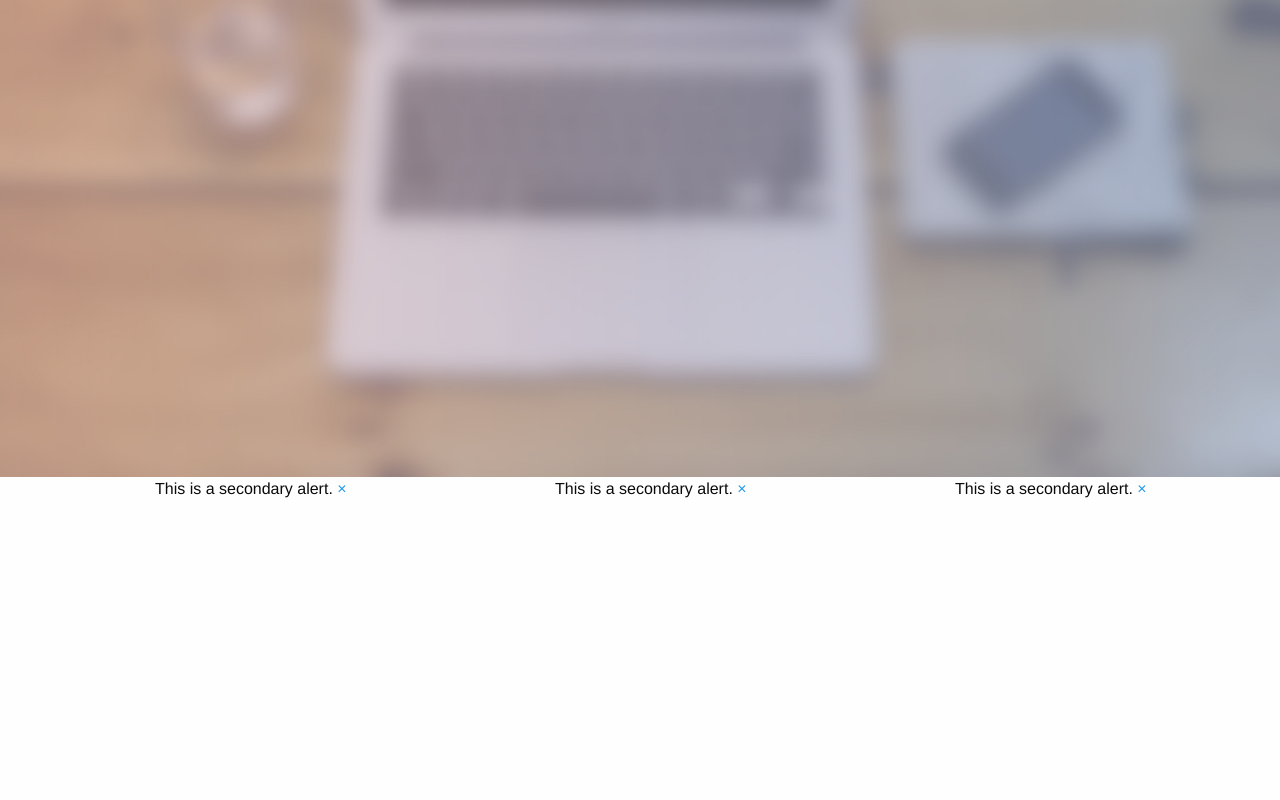
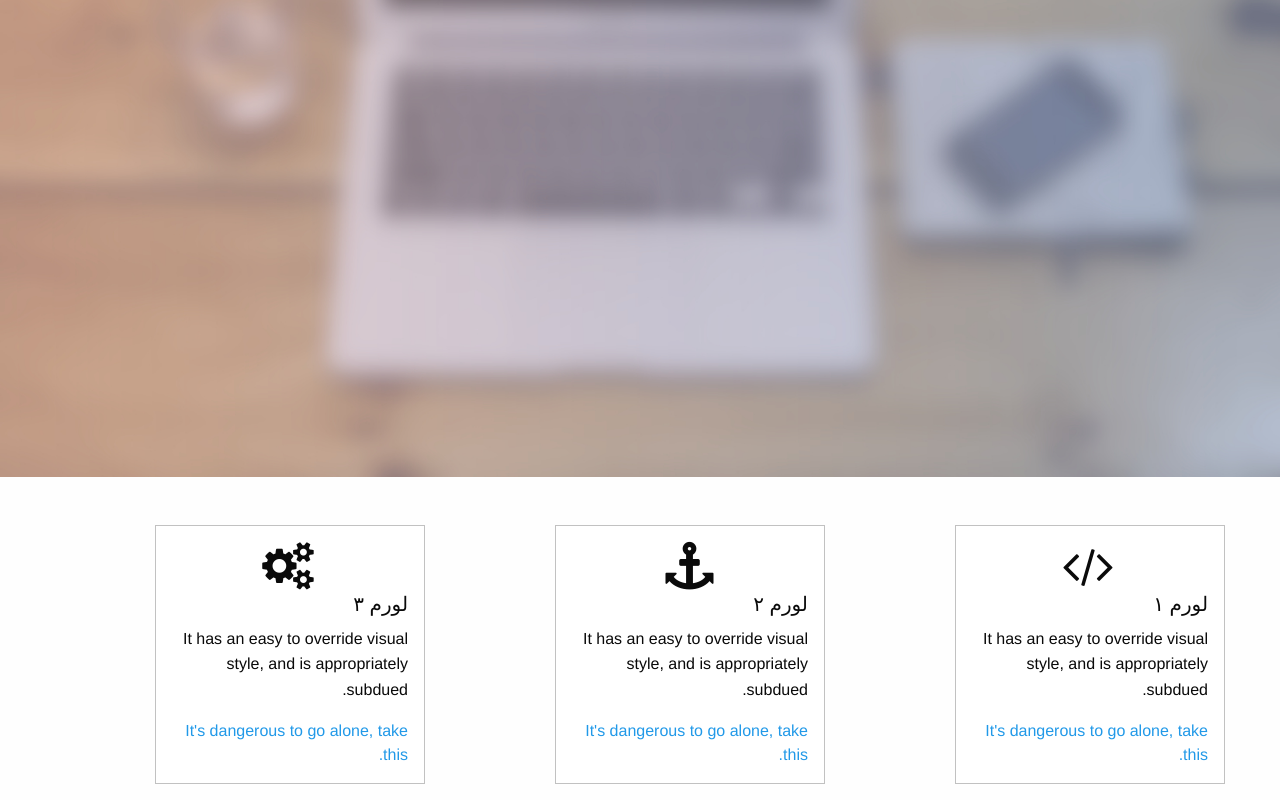
Before and after one commit to numb95/sibilu-website, a plain HTML site: page index.html in a window 1280 px wide. Shown: the part 361-1161 px from the top of the page. Before the commit the page ends 862 px from the top, so only its background shows below. Drawn offline with Linux system fonts and the light colour scheme.

Commit message:
add 3 tiles under header image

```diff
--- a/index.html
+++ b/index.html
@@ -1,6 +1,5 @@
 <!doctype html>
-<html class="no-js" lang="en">
-<head>
+<html class="no-js" lang="fa" dir="rtl"><head>
     <meta charset="utf-8"/>
     <meta http-equiv="x-ua-compatible" content="ie=edge">
     <meta name="viewport" content="width=device-width, initial-scale=1.0"/>
@@ -10,7 +9,7 @@
     <link rel="stylesheet" href="https://maxcdn.bootstrapcdn.com/font-awesome/4.5.0/css/font-awesome.min.css">
 </head>
 
-<div class="sticky" style="width: 100%;position: fixed;">
+<div class="sticky" style="width: 100%;position: fixed;z-index: 100">
     <div class="title-bar" data-responsive-toggle="example-menu" data-hide-for="medium">
         <button class="menu-icon" type="button" data-toggle></button>
         <div class="title-bar-title">منو</div>
@@ -52,29 +51,41 @@
         <img src="img/header_background.jpg" alt="">
     </div>
 </div>
-<div class="row">
-    <div class="large-3 right large-offset-1 columns">
-        <div data-alert class="alert-box secondary">
-            This is a secondary alert.
-            <a href="#" class="close">&times;</a>
+<div class="row large-centered">
+    <br><br>
+
+    <div class="large-3  large-offset-1 columns">
+        <div class="callout">
+            <span style="padding: 40%" class="large-centered"> <i  class="fa fa-cogs fa-3x"></i></span>
+
+            <h5>لورم ۳</h5>
+
+            <p>It has an easy to override visual style, and is appropriately subdued.</p>
+            <a href="#">It's dangerous to go alone, take this.</a>
+        </div>
     </div>
 
 
+    <div class="large-3 large-offset-1 columns">
 
-    </div>
-    <div class="large-3 right large-offset-1 columns">
+        <div class="callout">
+           <span style="padding: 40%" class="large-centered"> <i  class="fa fa-anchor fa-3x"></i></span>
+            <h5>لورم ۲</h5>
 
-        <div data-alert class="alert-box secondary">
-            This is a secondary alert.
-            <a href="#" class="close">&times;</a>
+            <p>It has an easy to override visual style, and is appropriately subdued.</p>
+            <a href="#">It's dangerous to go alone, take this.</a>
         </div>
 
     </div>
-    <div class="large-3 right large-offset-1 columns">
+    <div class="large-3  columns">
 
-        <div data-alert class="alert-box secondary">
-            This is a secondary alert.
-            <a href="#" class="close">&times;</a>
+        <div class="callout">
+            <span style="padding: 40%" class="large-centered"> <i  class="fa fa-code fa-3x"></i></span>
+
+            <h5>لورم ۱</h5>
+
+            <p>It has an easy to override visual style, and is appropriately subdued.</p>
+            <a href="#">It's dangerous to go alone, take this.</a>
         </div>
     </div>
 
```
Lines whose indentation alone changed are shown as unchanged.
